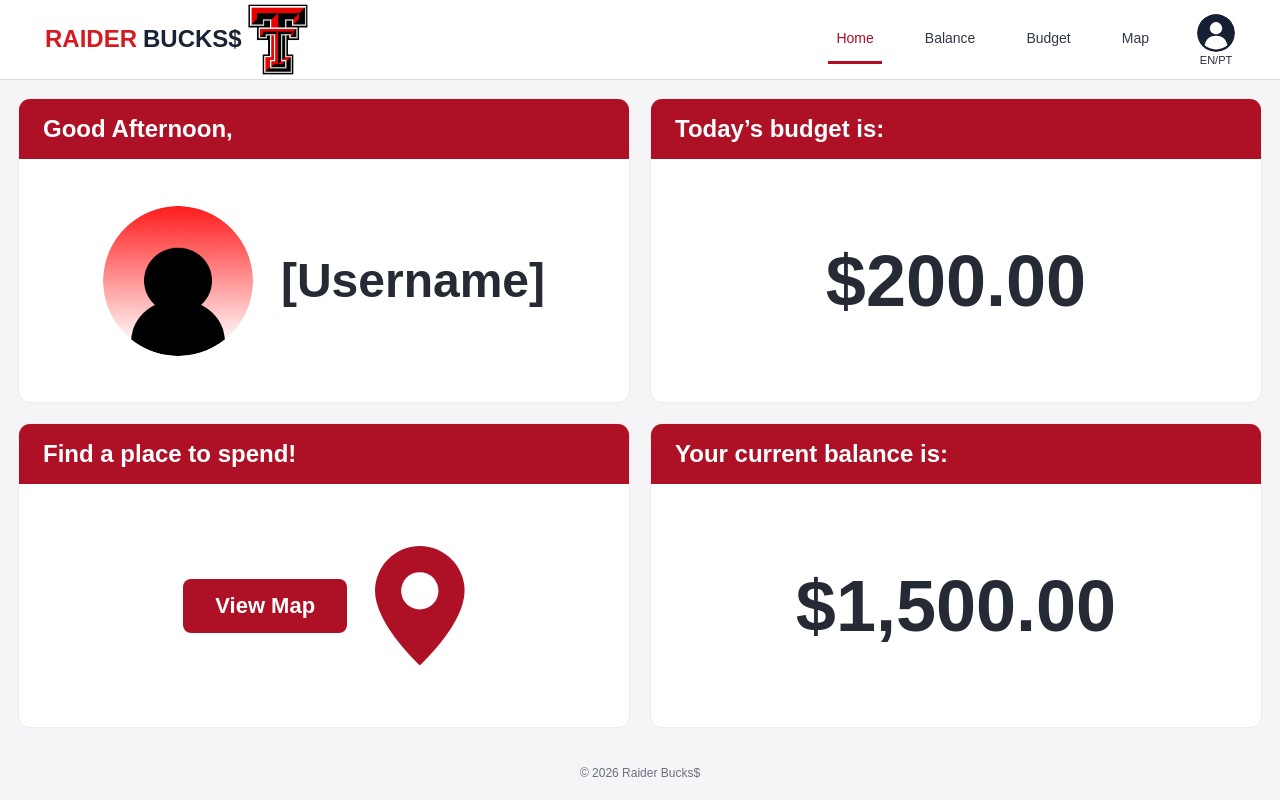
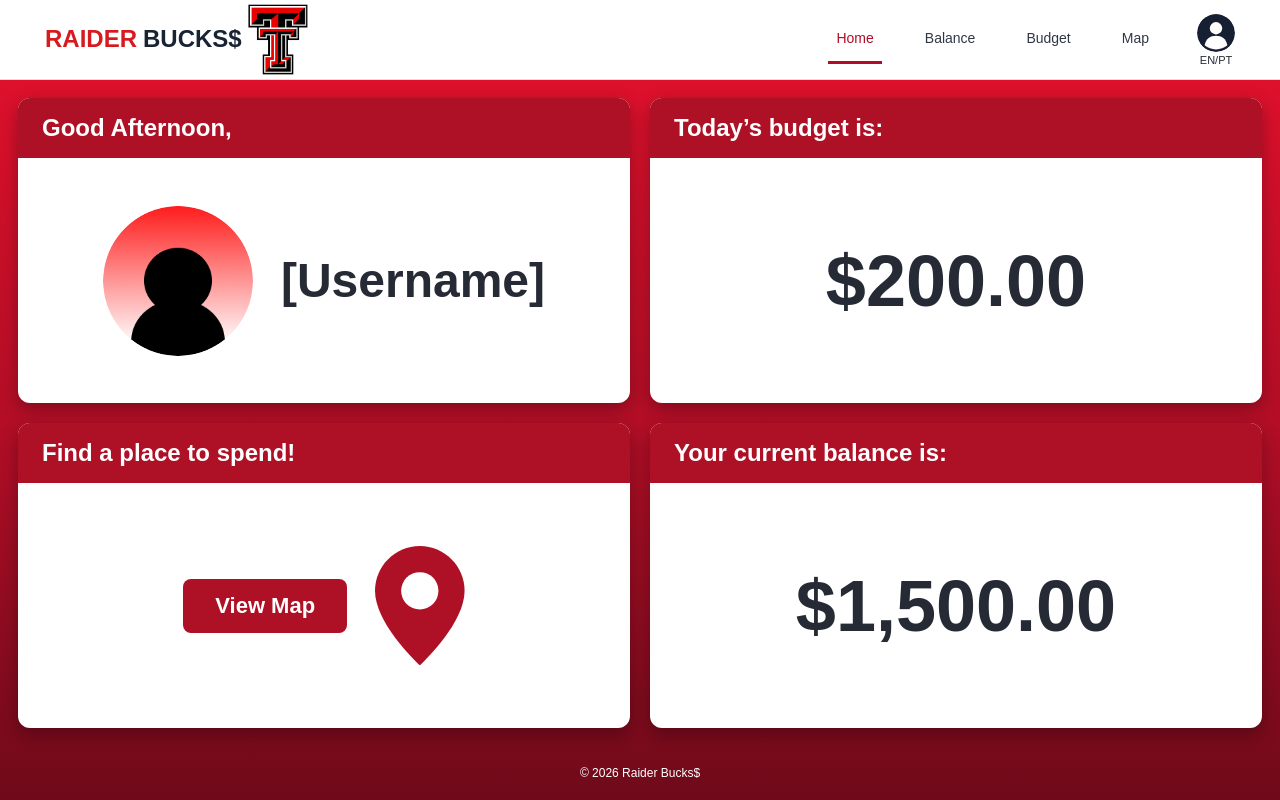
Before and after one commit to verepere/test, a plain HTML site: page index.html in a window 1280 px wide. Drawn offline with Linux system fonts and the light colour scheme.

Commit message:
added new background colors

```diff
--- a/styles.css
+++ b/styles.css
@@ -184,3 +184,20 @@ a:focus-visible {
         font-size: 16px;
     }
 }
+
+/* RED BACKGROUND PAGES (Home, Balance, Settings)
+   Add class="red-bg" to the <body> of any page that should use it. */
+
+.red-bg {
+    background: linear-gradient(180deg, #e8112d 0%, #b10e26 55%, #6e0a1a 100%);
+    background-attachment: fixed;
+}
+
+.red-bg .card {
+    border: none;
+    box-shadow: 0 6px 18px rgba(0, 0, 0, 0.3);
+}
+
+.red-bg .footer {
+    color: #ffffff;
+}
```
